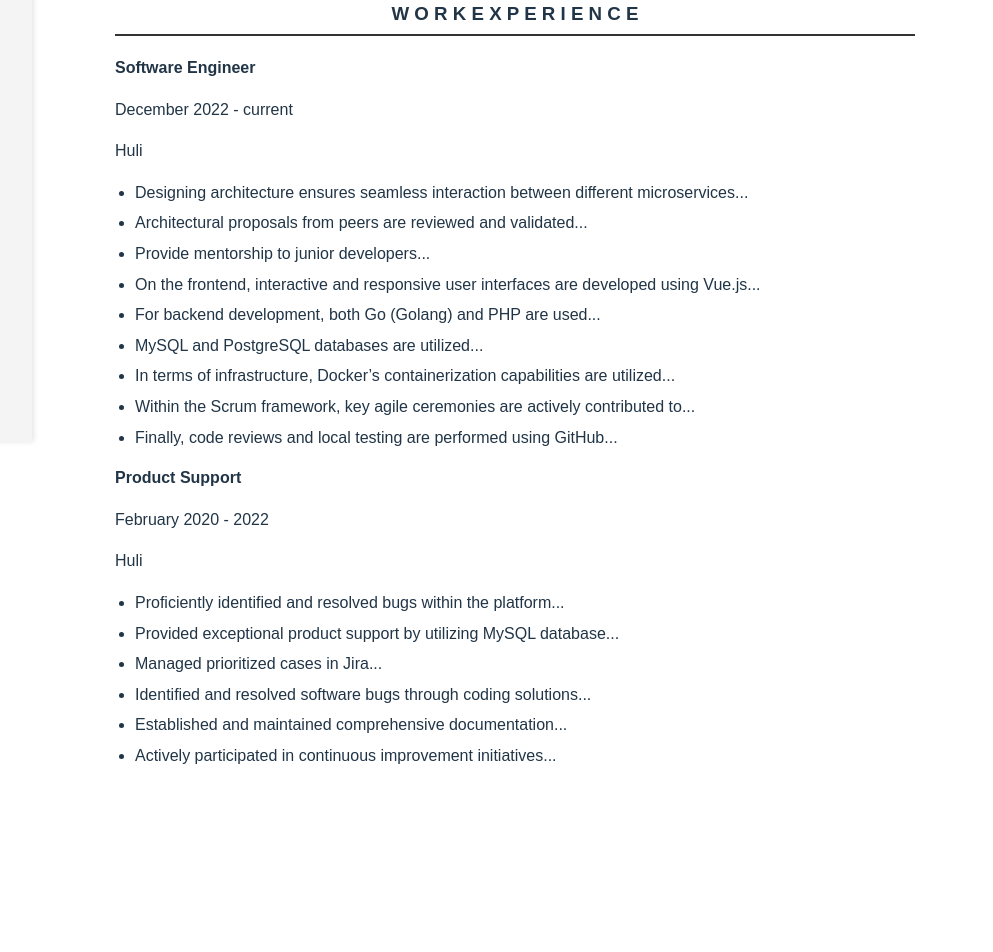
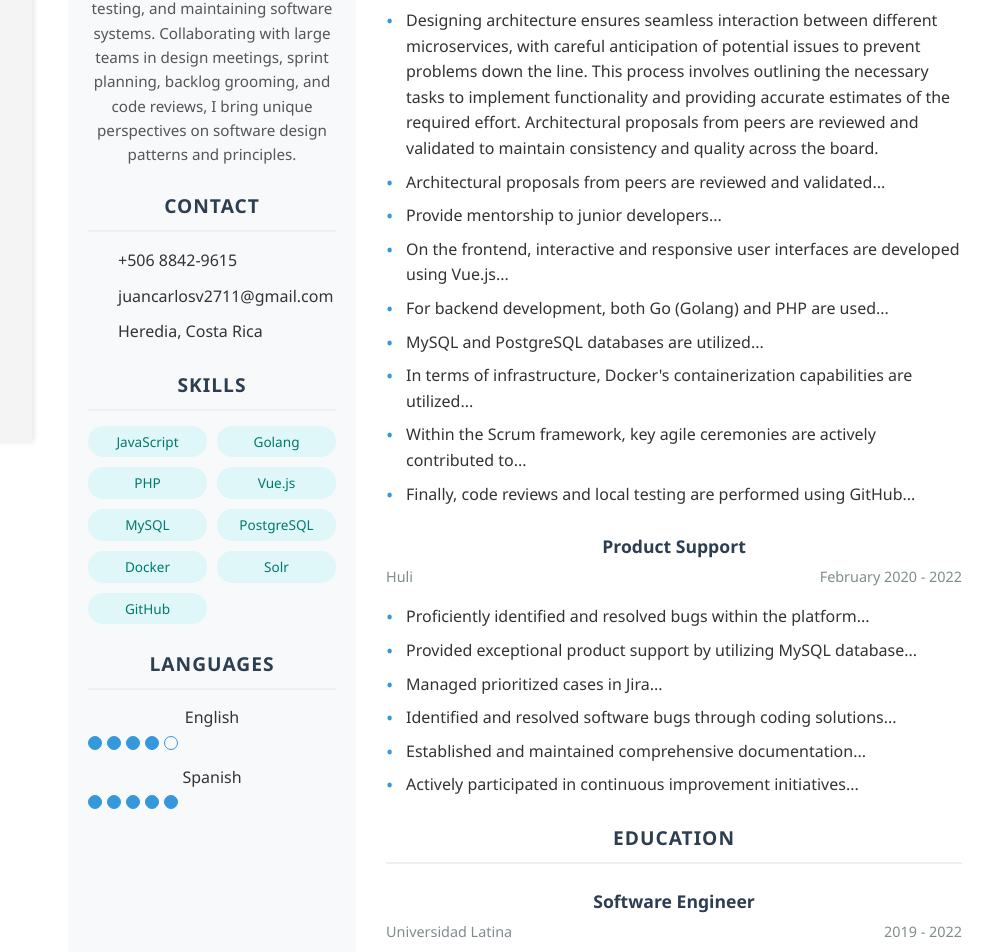
Before and after one commit to juancarlosv2711/static-resume-blog, a Vue app: page /resume in a window 1280 px wide. Shown: the part 390-1342 px from the top of the page, without its empty margins (250-1243 px from the left). Before the commit the page ends 1236 px from the top, so only its background shows below. Built offline with nearby package versions, Linux system fonts and the light colour scheme.

Commit message:
Adding resume

```diff
--- a/src/components/views/Resume.vue
+++ b/src/components/views/Resume.vue
@@ -1,101 +1,372 @@
 <template>
   <div class="resume">
+    <header class="header">
       <h1>Juan Carlos Velásquez López</h1>
       <h2>Software Developer</h2>
+    </header>
+
+    <div class="resume-grid">
+      <aside class="sidebar">
         <section class="profile">
-      <h3>P R O F I L E</h3>
+          <h3>PROFILE</h3>
           <p>
-        Experienced Software Developer skilled in designing, installing, testing, and
-        maintaining software systems. Collaborating with large teams in design meetings,
-        sprint planning, backlog grooming, and code reviews, I bring unique perspectives on
-        software design patterns and principles.
+            Experienced Software Developer skilled in designing, installing,
+            testing, and maintaining software systems. Collaborating with large
+            teams in design meetings, sprint planning, backlog grooming, and
+            code reviews, I bring unique perspectives on software design
+            patterns and principles.
           </p>
         </section>
+
+        <section class="contact">
+          <h3>CONTACT</h3>
+          <ul>
+            <li><i class="fas fa-phone"></i> +506 8842-9615</li>
+            <li><i class="fas fa-envelope"></i> juancarlosv2711@gmail.com</li>
+            <li><i class="fas fa-map-marker-alt"></i> Heredia, Costa Rica</li>
+          </ul>
+        </section>
+
+        <section class="skills">
+          <h3>SKILLS</h3>
+          <div class="skills-grid">
+            <span class="skill-tag">JavaScript</span>
+            <span class="skill-tag">Golang</span>
+            <span class="skill-tag">PHP</span>
+            <span class="skill-tag">Vue.js</span>
+            <span class="skill-tag">MySQL</span>
+            <span class="skill-tag">PostgreSQL</span>
+            <span class="skill-tag">Docker</span>
+            <span class="skill-tag">Solr</span>
+            <span class="skill-tag">GitHub</span>
+          </div>
+        </section>
+
+        <section class="languages">
+          <h3>LANGUAGES</h3>
+          <div class="language-item">
+            <span>English</span>
+            <div class="language-level">
+              <div class="level-dot filled"></div>
+              <div class="level-dot filled"></div>
+              <div class="level-dot filled"></div>
+              <div class="level-dot filled"></div>
+              <div class="level-dot"></div>
+            </div>
+          </div>
+          <div class="language-item">
+            <span>Spanish</span>
+            <div class="language-level">
+              <div class="level-dot filled"></div>
+              <div class="level-dot filled"></div>
+              <div class="level-dot filled"></div>
+              <div class="level-dot filled"></div>
+              <div class="level-dot filled"></div>
+            </div>
+          </div>
+        </section>
+      </aside>
+
+      <main class="main-content">
         <section class="work-experience">
-      <h3>W O R K   E X P E R I E N C E</h3>
+          <h3>WORK EXPERIENCE</h3>
           <div class="job">
+            <div class="job-header">
               <h4>Software Engineer</h4>
-        <p class="resumeDate">December 2022 - current</p>
-        <p class="resumeDate">Huli</p>
-        <ul>
-          <li>Designing architecture ensures seamless interaction between different microservices...</li>
-          <li>Architectural proposals from peers are reviewed and validated...</li>
+              <div class="job-meta">
+                <span class="company">Huli</span>
+                <span class="date">December 2022 - current</span>
+              </div>
+            </div>
+            <ul class="jobDescription">
+              <li>
+                Designing architecture ensures seamless interaction between
+                different microservices, with careful anticipation of potential
+                issues to prevent problems down the line. This process involves
+                outlining the necessary tasks to implement functionality and
+                providing accurate estimates of the required effort.
+                Architectural proposals from peers are reviewed and validated to
+                maintain consistency and quality across the board.
+              </li>
+              <li>
+                Architectural proposals from peers are reviewed and validated...
+              </li>
               <li>Provide mentorship to junior developers...</li>
-          <li>On the frontend, interactive and responsive user interfaces are developed using Vue.js...</li>
-          <li>For backend development, both Go (Golang) and PHP are used...</li>
+              <li>
+                On the frontend, interactive and responsive user interfaces are
+                developed using Vue.js...
+              </li>
+              <li>
+                For backend development, both Go (Golang) and PHP are used...
+              </li>
               <li>MySQL and PostgreSQL databases are utilized...</li>
-          <li>In terms of infrastructure, Docker’s containerization capabilities are utilized...</li>
-          <li>Within the Scrum framework, key agile ceremonies are actively contributed to...</li>
-          <li>Finally, code reviews and local testing are performed using GitHub...</li>
+              <li>
+                In terms of infrastructure, Docker's containerization
+                capabilities are utilized...
+              </li>
+              <li>
+                Within the Scrum framework, key agile ceremonies are actively
+                contributed to...
+              </li>
+              <li>
+                Finally, code reviews and local testing are performed using
+                GitHub...
+              </li>
             </ul>
           </div>
+
           <div class="job">
+            <div class="job-header">
               <h4>Product Support</h4>
-        <p class="resumeDate">February 2020 - 2022</p>
-        <p class="resumeDate">Huli</p>
-        <ul>
-          <li>Proficiently identified and resolved bugs within the platform...</li>
-          <li>Provided exceptional product support by utilizing MySQL database...</li>
+              <div class="job-meta">
+                <span class="company">Huli</span>
+                <span class="date">February 2020 - 2022</span>
+              </div>
+            </div>
+            <ul class="jobDescription">
+              <li>
+                Proficiently identified and resolved bugs within the platform...
+              </li>
+              <li>
+                Provided exceptional product support by utilizing MySQL
+                database...
+              </li>
               <li>Managed prioritized cases in Jira...</li>
-          <li>Identified and resolved software bugs through coding solutions...</li>
+              <li>
+                Identified and resolved software bugs through coding
+                solutions...
+              </li>
               <li>Established and maintained comprehensive documentation...</li>
-          <li>Actively participated in continuous improvement initiatives...</li>
+              <li>
+                Actively participated in continuous improvement initiatives...
+              </li>
             </ul>
           </div>
         </section>
+
+        <section class="education">
+          <h3>EDUCATION</h3>
+          <div class="degree">
+            <h4>Software Engineer</h4>
+            <div class="degree-meta">
+              <span class="institution">Universidad Latina</span>
+              <span class="date">2019 - 2022</span>
+            </div>
+          </div>
+          <div class="degree">
+            <h4>Science in Information Technology</h4>
+            <div class="degree-meta">
+              <span class="institution">CCT College Dublin</span>
+              <span class="date">2017 - 2019</span>
+            </div>
+          </div>
+        </section>
+      </main>
+    </div>
   </div>
 </template>
 
 <script>
 export default {
-  name: 'ResumeView'
-}
+  name: "ResumeView",
+};
 </script>
 
 <style scoped>
+/* Base Styles */
 .resume {
-  font-family: Arial, sans-serif;
+  font-family: "Segoe UI", Tahoma, Geneva, Verdana, sans-serif;
   line-height: 1.6;
+  color: #333;
+  max-width: 1000px;
+  margin: 0 auto;
   padding: 20px;
-  max-width: 800px;
-  margin: 0 auto;
+  background-color: #fff;
 }
 
-h1, h2 {
+.header {
   text-align: center;
+  margin-bottom: 30px;
+  padding-bottom: 20px;
+  border-bottom: 2px solid #3498db;
+}
+
+h1 {
+  font-size: 2.2rem;
+  color: #2c3e50;
+  margin-bottom: 5px;
+}
+
+h2 {
+  font-size: 1.4rem;
+  color: #7f8c8d;
+  font-weight: 400;
+  margin-bottom: 0;
+}
+
+h3 {
+  font-size: 1.2rem;
+  color: #2c3e50;
+  text-transform: uppercase;
+  letter-spacing: 1px;
+  margin: 25px 0 15px;
+  padding-bottom: 8px;
+  border-bottom: 2px solid #ecf0f1;
+}
+
+/* Grid Layout */
+.resume-grid {
+  display: grid;
+  grid-template-columns: 1fr 2fr;
+  gap: 30px;
+}
+
+.sidebar {
+  background-color: #f8f9fa;
+  padding: 20px;
+  border-radius: 8px;
+}
+
+/* Profile Section */
+.profile p {
+  font-size: 0.95rem;
+  color: #555;
+}
+
+/* Contact Section */
+.contact ul {
+  list-style: none;
+  padding-left: 0;
+}
+
+.contact li {
+  margin-bottom: 10px;
+  display: flex;
+  align-items: center;
+}
+
+.contact i {
+  margin-right: 10px;
+  color: #3498db;
+  width: 20px;
+  text-align: center;
+}
+
+/* Skills Section */
+.skills-grid {
+  display: grid;
+  grid-template-columns: repeat(2, 1fr);
+  gap: 10px;
+}
+
+.skill-tag {
+  background-color: #e0f7fa;
+  color: #00796b;
+  padding: 5px 10px;
+  border-radius: 15px;
+  font-size: 0.85rem;
+  text-align: center;
+}
+
+/* Languages Section */
+.language-item {
+  margin-bottom: 15px;
+}
+
+.language-level {
+  display: flex;
+  margin-top: 5px;
+}
+
+.level-dot {
+  width: 12px;
+  height: 12px;
+  border-radius: 50%;
+  border: 1px solid #3498db;
+  margin-right: 5px;
+}
+
+.level-dot.filled {
+  background-color: #3498db;
+}
+
+/* Work Experience */
+.job {
+  margin-bottom: 25px;
+}
+
+.job-header {
   margin-bottom: 10px;
 }
 
-h3 {
-  margin-top: 20px;
-  border-bottom: 2px solid #333;
-  padding-bottom: 5px;
+.job h4 {
+  font-size: 1.1rem;
+  color: #2c3e50;
+  margin-bottom: 5px;
 }
 
-.profile, .work-experience {
-  margin-top: 20px;
+.job-meta {
+  display: flex;
+  justify-content: space-between;
+  color: #7f8c8d;
+  font-size: 0.9rem;
+  margin-bottom: 10px;
 }
 
-.job {
-  margin-top: 15px;
+.job ul {
+  list-style-type: none;
+  padding-left: 0;
 }
 
-.job h4 {
-  margin: 5px 0;
+.job li {
+  position: relative;
+  padding-left: 20px;
+  margin-bottom: 8px;
+}
+
+.job li:before {
+  content: "•";
+  color: #3498db;
+  font-size: 1.2rem;
+  position: absolute;
+  left: 0;
+  top: -2px;
+}
+
+/* Education Section */
+.degree {
+  margin-bottom: 20px;
+}
+
+.degree h4 {
+  font-size: 1.1rem;
+  color: #2c3e50;
+  margin-bottom: 5px;
+}
+
+.degree-meta {
+  display: flex;
+  justify-content: space-between;
+  color: #7f8c8d;
+  font-size: 0.9rem;
+}
+
+.jobDescription {
   text-align: left;
 }
 
-ul {
-  margin: 10px 0;
-  padding-left: 20px;
+/* Responsive Design */
+@media (max-width: 768px) {
+  .resume-grid {
+    grid-template-columns: 1fr;
   }
 
-ul li {
-  margin-bottom: 5px;
-  text-align: left;
+  .sidebar {
+    order: 2;
   }
 
-.resumeDate {
-  text-align: left;
+  .main-content {
+    order: 1;
+  }
 }
 </style>
```
Lines whose indentation alone changed are shown as unchanged.
